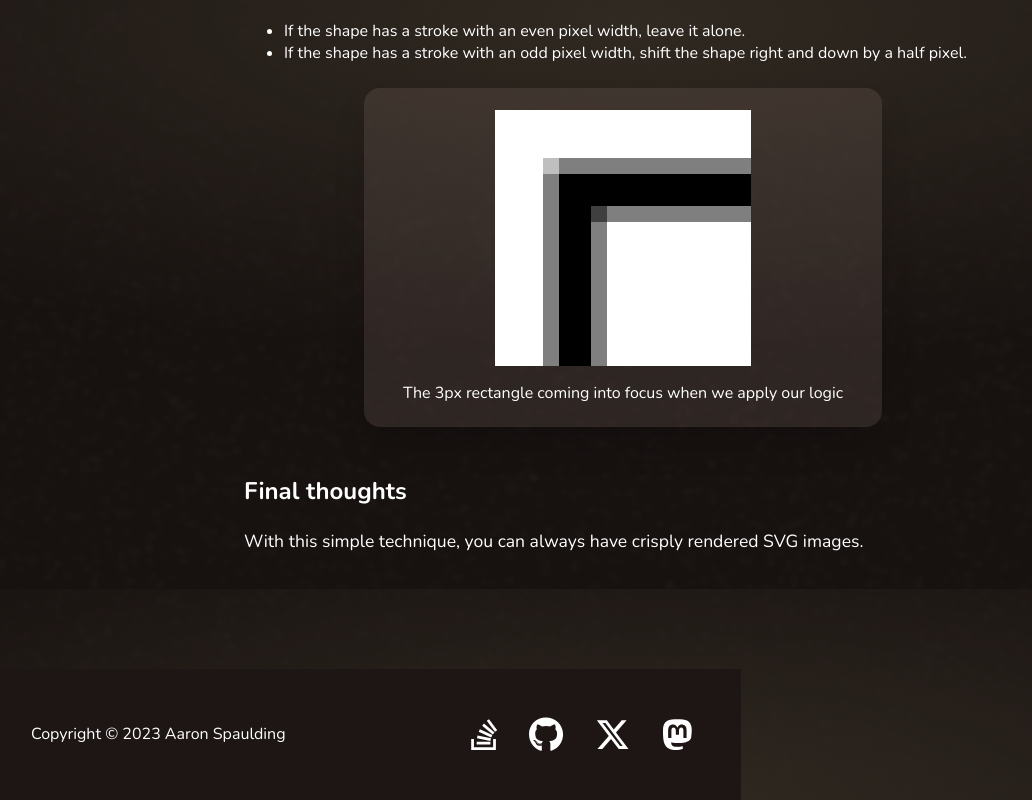
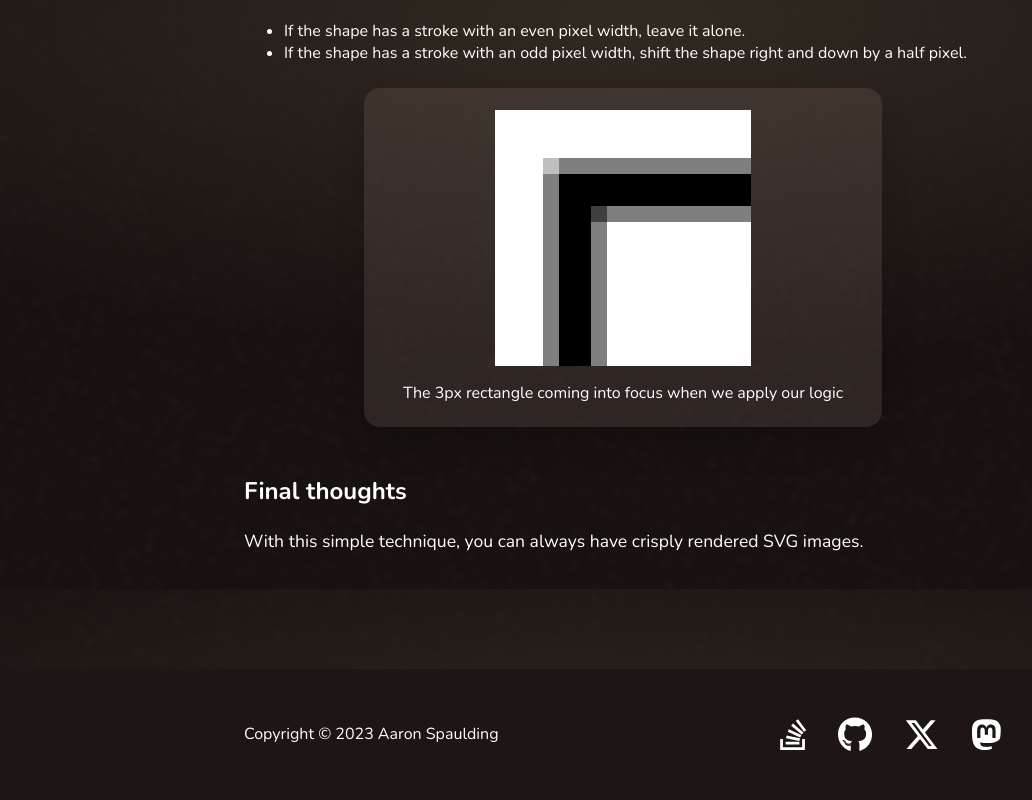
Before and after one commit to AaronAsAChimp/aaronasachimp, a Next.js app: page /articles/svg in a window 1280 px wide. Shown: the part 3411-4211 px from the top of the page, without its empty margins (17-1049 px from the left). Built offline with nearby package versions, Linux system fonts and the light colour scheme.

Commit message:
Fix footer styling on desktop

```diff
--- a/components/page-footer/styles.module.css
+++ b/components/page-footer/styles.module.css
@@ -1,5 +1,4 @@
 .page-footer {
-	width: var(--page-width);
 	box-sizing: border-box;
 	padding: 3em;
 	color: white;
@@ -8,6 +7,7 @@
 }
 
 .page-footer-inner {
+	width: var(--page-width);
 	display: grid;
 	grid-template-columns: 1fr auto;
 	margin: 0 auto;
```
